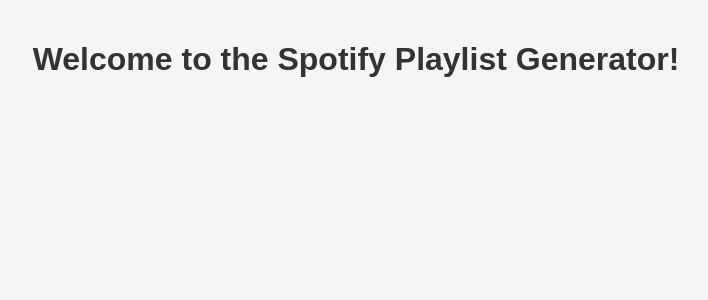
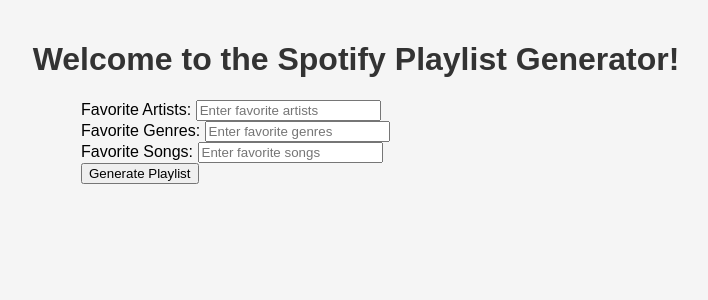
Before and after one commit to nexlanglxm/data-representation-coursework, a Flask app: page / in a window 1280 px wide. Shown: the top 300 px of the page, without its empty margins (284-992 px from the left). Run offline with Flask 3, Linux system fonts and the light colour scheme.

Commit message:
adding subsections to the html.

```diff
--- a/project/templates/index.html
+++ b/project/templates/index.html
@@ -1,12 +1,29 @@
 <!DOCTYPE html>
 <html lang="en">
+
 <head>
     <meta charset="UTF-8">
     <title>Spotify Playlist Generator</title>
-    <link rel="stylesheet" href="{{url_for('static', filename='styles.css')}}">
+    <link rel="stylesheet" href="{{ url_for('static', filename='styles.css') }}">
 </head>
+
 <body>
-<h1>Welcome to the Spotify Playlist Generator!</h1>
-<!--there will be forms/user input and other content here in the future-->
+    <h1>Welcome to the Spotify Playlist Generator!</h1>
+    <form action="/generate_playlist" method="post">
+        <div class="form-group">
+            <label for="artists">Favorite Artists:</label>
+            <input type="text" id="artists" name="artists" placeholder="Enter favorite artists">
+        </div>
+        <div class="form-group">
+            <label for="genres">Favorite Genres:</label>
+            <input type="text" id="genres" name="genres" placeholder="Enter favorite genres">
+        </div>
+        <div class="form-group">
+            <label for="songs">Favorite Songs:</label>
+            <input type="text" id="songs" name="songs" placeholder="Enter favorite songs">
+        </div>
+        <button type="submit">Generate Playlist</button>
+    </form>
 </body>
+
 </html>
```
